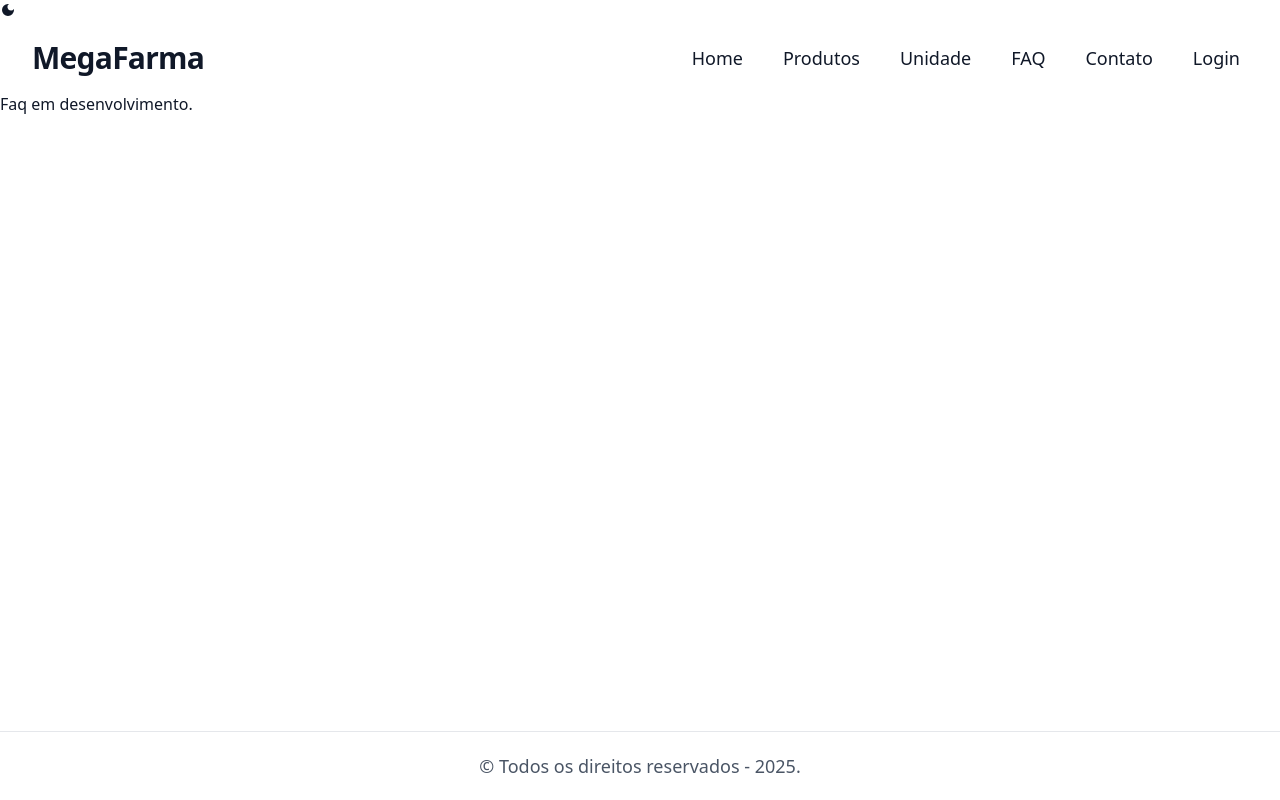
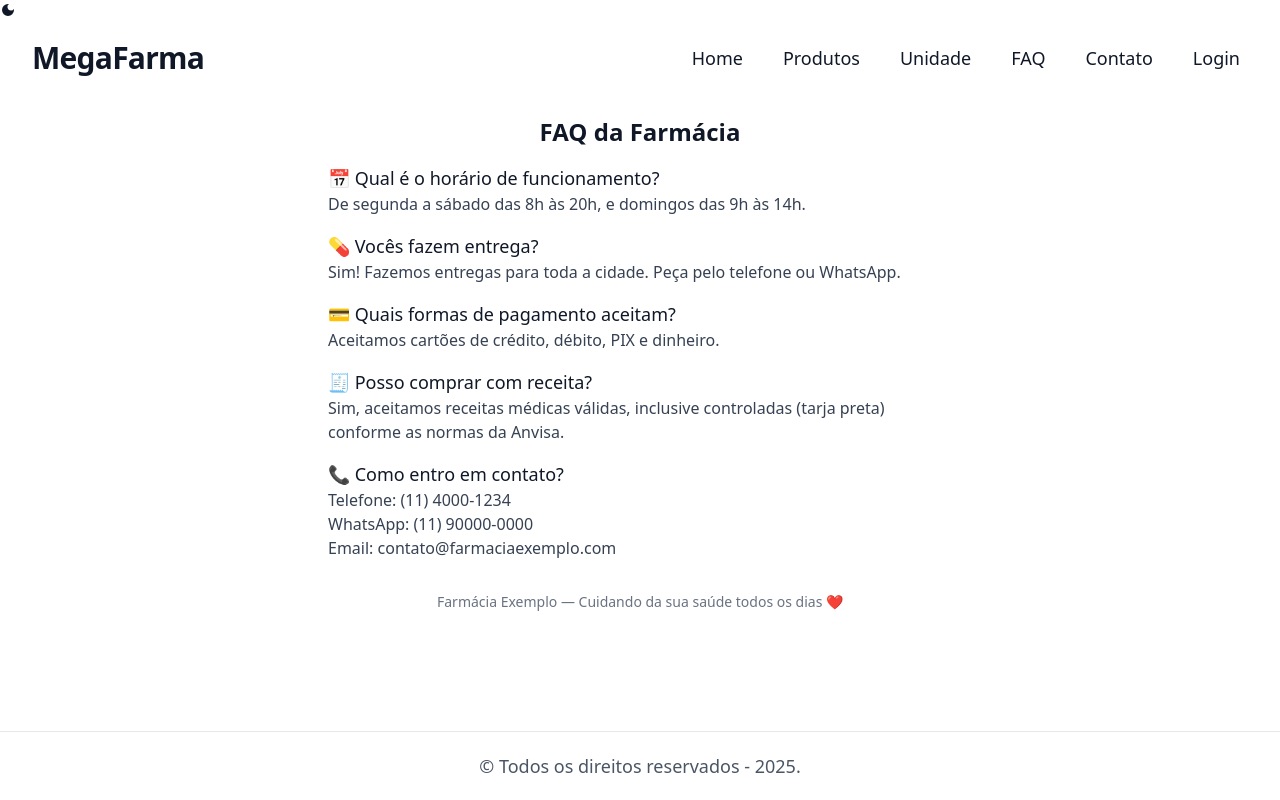
Before and after one commit to 1TDSPG-25/sistema-flow, a React (Vite) app: page /sistema-flow/faq in a window 1280 px wide. Built offline with nearby package versions, Linux system fonts and the light colour scheme; no server answers.

Commit message:
feat:criaçao da faq

```diff
--- a/src/routes/Faq/index.tsx
+++ b/src/routes/Faq/index.tsx
@@ -1,7 +1,44 @@
 export default function Faq() {
-    return(
-        <main>
-            <h1>Faq em desenvolvimento.</h1>
-        </main>
-    )
+return (
+<main className="p-6 max-w-2xl mx-auto">
+<h1 className="text-2xl font-semibold mb-4 text-center">FAQ da Farmácia</h1>
+
+
+<section className="space-y-4">
+<div>
+<h2 className="font-medium text-lg">📅 Qual é o horário de funcionamento?</h2>
+<p className="text-gray-700">De segunda a sábado das 8h às 20h, e domingos das 9h às 14h.</p>
+</div>
+
+
+<div>
+<h2 className="font-medium text-lg">💊 Vocês fazem entrega?</h2>
+<p className="text-gray-700">Sim! Fazemos entregas para toda a cidade. Peça pelo telefone ou WhatsApp.</p>
+</div>
+
+
+<div>
+<h2 className="font-medium text-lg">💳 Quais formas de pagamento aceitam?</h2>
+<p className="text-gray-700">Aceitamos cartões de crédito, débito, PIX e dinheiro.</p>
+</div>
+
+
+<div>
+<h2 className="font-medium text-lg">🧾 Posso comprar com receita?</h2>
+<p className="text-gray-700">Sim, aceitamos receitas médicas válidas, inclusive controladas (tarja preta) conforme as normas da Anvisa.</p>
+</div>
+
+
+<div>
+<h2 className="font-medium text-lg">📞 Como entro em contato?</h2>
+<p className="text-gray-700">Telefone: (11) 4000-1234<br />WhatsApp: (11) 90000-0000<br />Email: contato@farmaciaexemplo.com</p>
+</div>
+</section>
+
+
+<footer className="mt-8 text-center text-gray-500 text-sm">
+<p>Farmácia Exemplo — Cuidando da sua saúde todos os dias ❤️</p>
+</footer>
+</main>
+);
 }
```
